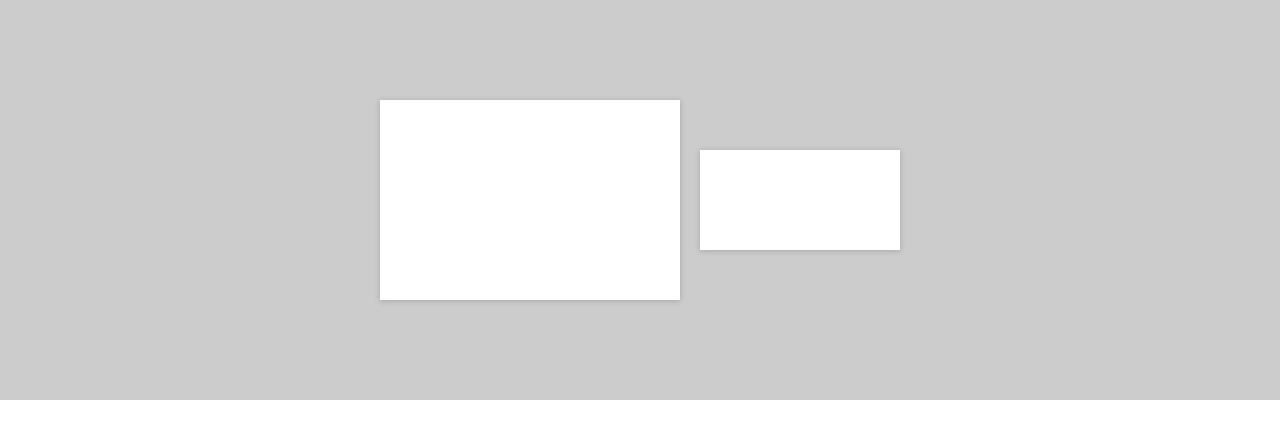
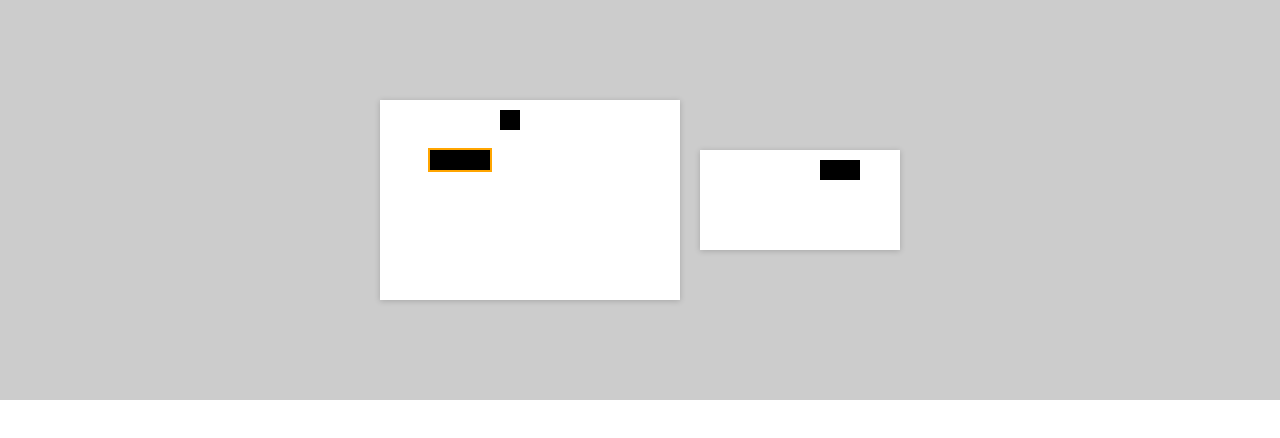
Before and after one commit to dan-mk/hot-stamping-quotation-tool, a React (Create React App) app: page / in a window 1280 px wide. Shown: the top 438 px of the page. Built offline with nearby package versions, Linux system fonts and the light colour scheme.

Commit message:
Added art fragments over the pages

```diff
--- a/src/App.js
+++ b/src/App.js
@@ -1,22 +1,108 @@
+import { useState } from "react";
 import { Canvas } from "./canvas/Canvas";
 
 function App() {
-  let pages = [
+  let [pages, setPages] = useState([
     {
-      mmHeight: 200,
-      mmWidth: 300,
-      art: '',
+      height: 200,
+      width: 300,
+      clusters: [
+        {
+          selected: true,
+          artFragments: [
+            {
+              height: 20,
+              width: 60,
+              xOffset: 50,
+              yOffset: 50,
+            }
+          ]
+        },
+        {
+          selected: false,
+          artFragments: [
+            {
+              height: 20,
+              width: 20,
+              xOffset: 120,
+              yOffset: 10,
+            }
+          ]
+        },
+      ],
     },
     {
-      mmHeight: 100,
-      mmWidth: 200,
-      art: '',
+      height: 100,
+      width: 200,
+      clusters: [
+        {
+          selected: false,
+          artFragments: [
+            {
+              height: 20,
+              width: 40,
+              xOffset: 120,
+              yOffset: 10,
+            }
+          ]
+        },
+      ],
     }
-  ];
+  ]);
+
+  let unselectAll = () => {
+    let newPages = pages.map(page => ({
+      ...page,
+      clusters: page.clusters.map(cluster => ({
+        ...cluster,
+        select: false,
+      }))
+    }));
+    setPages(newPages);
+  };
+
+  let selectOnly = (pageIndex, clusterIndex) => {
+    let newPages = pages.map((page, pi) => ({
+      ...page,
+      clusters: page.clusters.map((cluster, ci) => ({
+        ...cluster,
+        select: (pi === pageIndex && ci === clusterIndex),
+      }))
+    }));
+    setPages(newPages);
+  };
+
+  let select = (pageIndex, clusterIndex) => {
+    let newPages = pages.map((page, pi) => ({
+      ...page,
+      clusters: page.clusters.map((cluster, ci) => ({
+        ...cluster,
+        select: (pi === pageIndex && ci === clusterIndex ? true : cluster.select),
+      }))
+    }));
+    setPages(newPages);
+  };
+
+  let unselect = (pageIndex, clusterIndex) => {
+    let newPages = pages.map((page, pi) => ({
+      ...page,
+      clusters: page.clusters.map((cluster, ci) => ({
+        ...cluster,
+        select: (pi === pageIndex && ci === clusterIndex ? false : cluster.select),
+      }))
+    }));
+    setPages(newPages);
+  };
 
   return (
     <div>
-      <Canvas height={400} pages={pages} />
+      <Canvas
+        height={400}
+        pages={pages}
+        unselectAll={unselectAll}
+        selectOnly={selectOnly}
+        select={select}
+        unselect={unselect} />
     </div>
   );
 }
--- /dev/null
+++ b/src/canvas/ArtFragment.css
@@ -0,0 +1,4 @@
+.ArtFragment {
+    background: black;
+    position: absolute;
+}
--- /dev/null
+++ b/src/canvas/ArtFragment.js
@@ -0,0 +1,13 @@
+import "./ArtFragment.css";
+
+export function ArtFragment(props) {
+    let style = {
+        outline: props.selected ? '2px solid orange' : '',
+        height: props.height,
+        width: props.width,
+        left: props.xOffset,
+        top: props.yOffset,
+    };
+
+    return <div className="ArtFragment" style={style}></div>;
+}
--- a/src/canvas/Canvas.js
+++ b/src/canvas/Canvas.js
@@ -49,12 +49,12 @@ export function Canvas(props) {
     };
 
     let padding = 20;
-    let mmCanvasHeight = pages.reduce((a, b) => Math.max(a, b.mmHeight), 0);
-    let mmCanvasWidth = pages.reduce((a, b) => a + b.mmWidth, 0) + padding * (props.pages.length - 1);
+    let canvasHeight = pages.reduce((a, b) => Math.max(a, b.height), 0);
+    let canvasWidth = pages.reduce((a, b) => a + b.width, 0) + padding * (props.pages.length - 1);
 
     let canvasStyle = {
-        height: 2 * padding + mmCanvasHeight + 'px',
-        width: 2 * padding + mmCanvasWidth + 'px',
+        height: 2 * padding + canvasHeight + 'px',
+        width: 2 * padding + canvasWidth + 'px',
         transform: `translateX(${canvasOffset.x + 'px'}) translateY(${canvasOffset.y + 'px'}) scale(${Math.pow(1.3, zoom)})`,
     };
 
@@ -67,15 +67,16 @@ export function Canvas(props) {
             <div className="Canvas" style={canvasStyle}>
                 {
                     pages.map((page, i) => {
-                        let hOffset = (i + 1) * padding + pages.slice(0, i).reduce((a, b) => a + b.mmWidth, 0);
-                        let vOffset = padding + (mmCanvasHeight - page.mmHeight) / 2;
+                        let xOffset = (i + 1) * padding + pages.slice(0, i).reduce((a, b) => a + b.width, 0);
+                        let yOffset = padding + (canvasHeight - page.height) / 2;
 
                         return (
                             <Page
-                                mmHeight={page.mmHeight}
-                                mmWidth={page.mmWidth}
-                                mmHorizontalOffset={hOffset}
-                                mmVerticalOffset={vOffset}
+                                height={page.height}
+                                width={page.width}
+                                xOffset={xOffset}
+                                yOffset={yOffset}
+                                clusters={page.clusters}
                                 key={i} />
                         );
                     })
--- /dev/null
+++ b/src/canvas/Cluster.js
@@ -0,0 +1,17 @@
+import { ArtFragment } from "./ArtFragment";
+
+export function Cluster(props) {
+    return (
+        <>{
+            props.artFragments.map((artFragment, i) => {
+                return <ArtFragment
+                            key={i}
+                            selected={props.selected}
+                            height={artFragment.height}
+                            width={artFragment.width}
+                            xOffset={artFragment.xOffset}
+                            yOffset={artFragment.yOffset} />
+            })
+        }</>
+    );
+}
--- a/src/canvas/Page.js
+++ b/src/canvas/Page.js
@@ -1,12 +1,21 @@
 import "./Page.css";
+import { Cluster } from "./Cluster";
 
 export function Page(props) {
     let style = {
-        height: props.mmHeight + 'px',
-        width: props.mmWidth + 'px',
-        top: props.mmVerticalOffset + 'px',
-        left: props.mmHorizontalOffset + 'px',
+        height: props.height + 'px',
+        width: props.width + 'px',
+        left: props.xOffset + 'px',
+        top: props.yOffset + 'px',
     };
 
-    return <div className="Page" style={style}></div>;
+    return (
+        <div className="Page" style={style}>
+            {
+                props.clusters.map((cluster, i) => {
+                    return <Cluster key={i} selected={cluster.selected} artFragments={cluster.artFragments} />
+                })
+            }
+        </div>
+    );
 }
```
